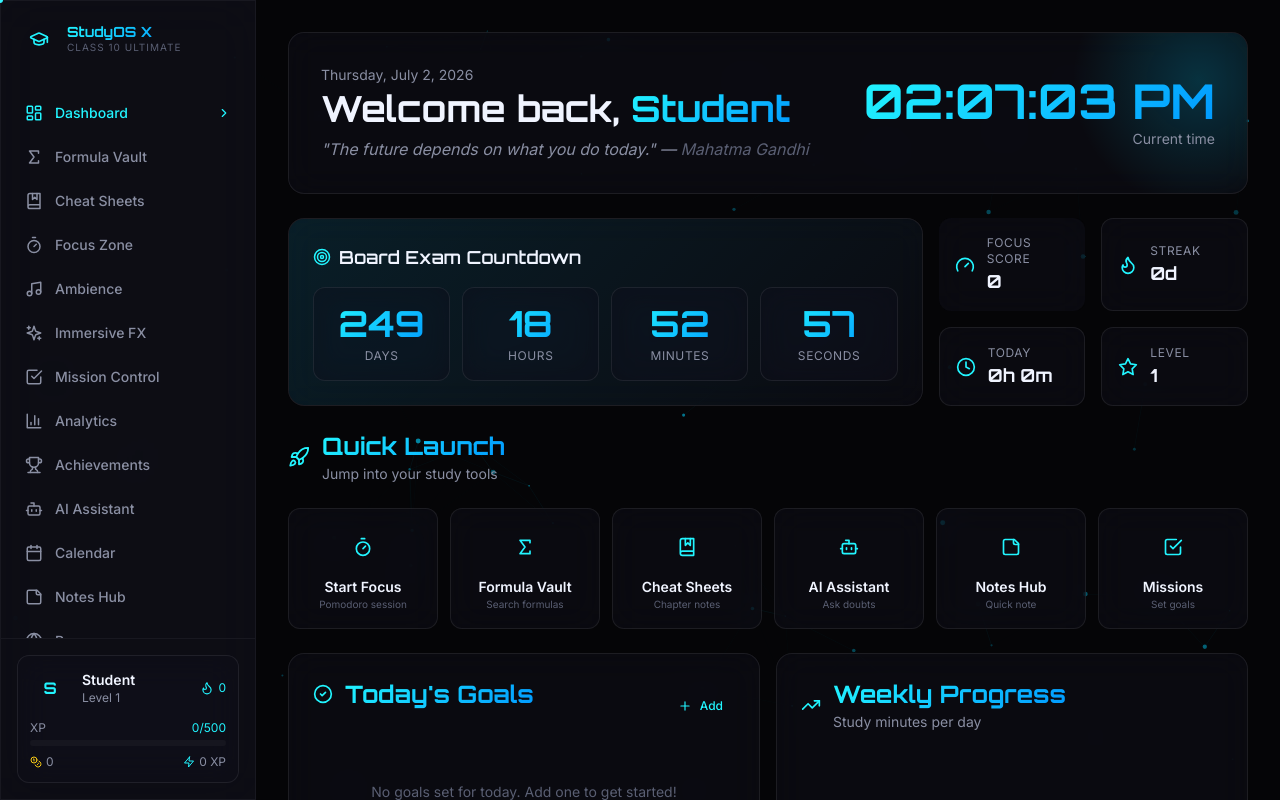
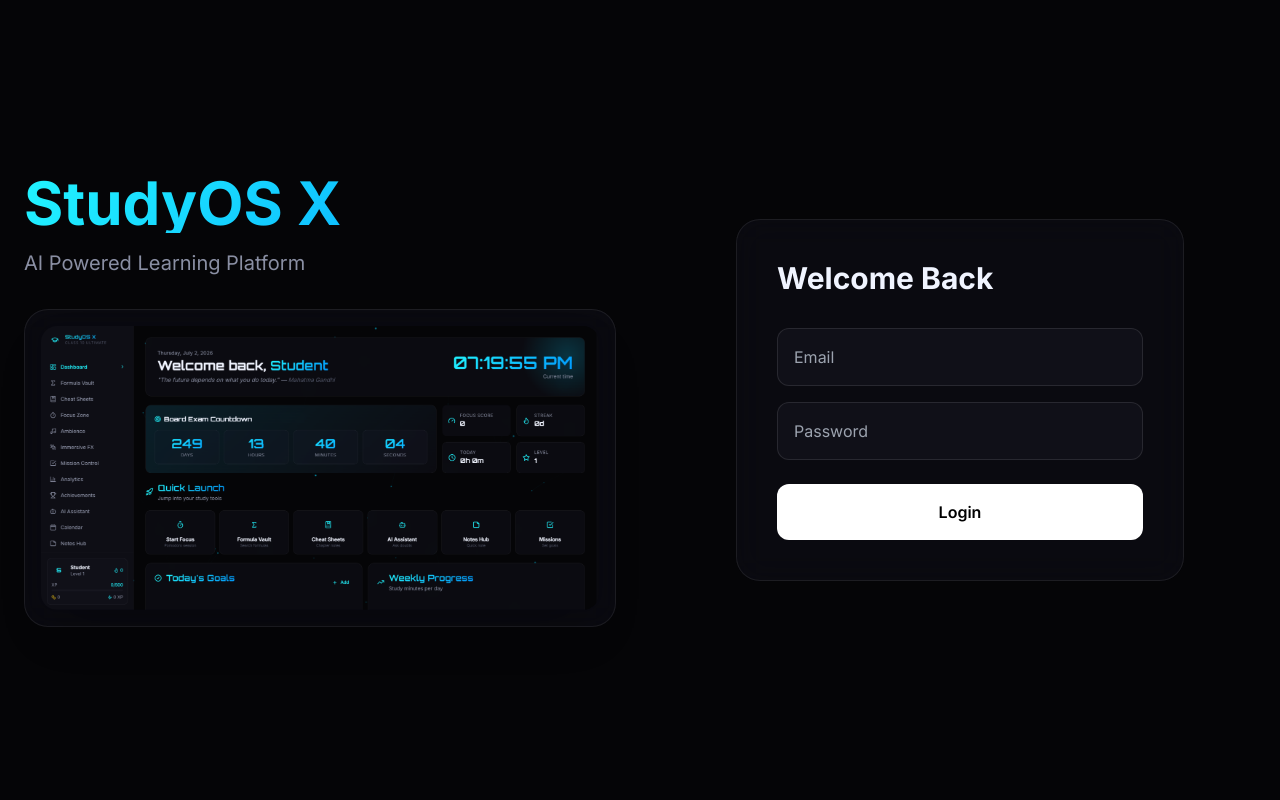
Before and after one commit to nexovianstudios/StudyOSX, a React (Vite) app: page / in a window 1280 px wide. Shown: the top 800 px of the page. Built offline with nearby package versions, Linux system fonts and the light colour scheme.

Commit message:
Create welcome page layout

```diff
--- a/src/App.tsx
+++ b/src/App.tsx
@@ -1,3 +1,4 @@
+import Welcome from './pages/Welcome';
 import { useEffect, useState } from 'react';
 import { StoreProvider } from './store';
 import { useRoute } from './router';
@@ -49,13 +50,7 @@ function AppContent() {
 	credits: <Credits />,
   };
 
-  return (
-    <AppShell route={route} navigate={navigate}>
-      <div key={route} className="animate-fade-in">
-        {pages[route] || <HomePage navigate={navigate} />}
-      </div>
-    </AppShell>
-  );
+return <Welcome />;
 }
 
 export default function App() {
--- /dev/null
+++ b/src/pages/Welcome.tsx
@@ -0,0 +1,51 @@
+export default function Welcome() {
+  return (
+    <div className="min-h-screen bg-base-0 flex items-center justify-center px-6">
+      <div className="max-w-7xl w-full grid lg:grid-cols-2 gap-12 items-center">
+
+        {/* LEFT SIDE */}
+        <div>
+          <h1 className="text-6xl font-bold gradient-text mb-4">
+            StudyOS X
+          </h1>
+
+          <p className="text-xl text-secondary-c mb-8">
+            AI Powered Learning Platform
+          </p>
+
+          <div className="glass rounded-3xl p-4">
+            <img
+              src="/dashboard-preview.png"
+              alt="StudyOS X Dashboard"
+              className="w-full rounded-2xl shadow-2xl"
+            />
+          </div>
+        </div>
+
+        {/* RIGHT SIDE */}
+        <div className="glass rounded-3xl p-10 max-w-md mx-auto w-full">
+          <h2 className="text-3xl font-bold mb-8">
+            Welcome Back
+          </h2>
+
+          <input
+            type="email"
+            placeholder="Email"
+            className="w-full mb-4 p-4 rounded-xl bg-base-2 border border-white/10"
+          />
+
+          <input
+            type="password"
+            placeholder="Password"
+            className="w-full mb-6 p-4 rounded-xl bg-base-2 border border-white/10"
+          />
+
+          <button className="w-full p-4 rounded-xl bg-white text-black font-semibold">
+            Login
+          </button>
+        </div>
+
+      </div>
+    </div>
+  );
+}
```
Also changed, not shown: public/dashboard-preview.png (added).
